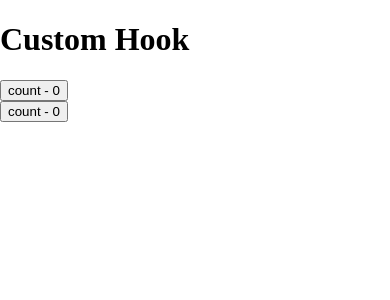
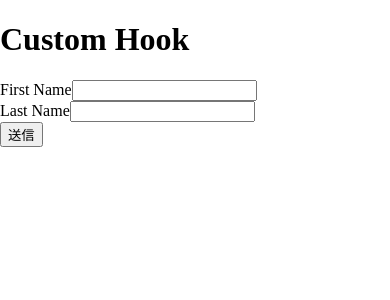
Before and after one commit to Pippippi3104/2020_React-Hooks-, a React Native app in the folder react-hooks/: screen / in a window 390 px wide. Shown: the top 300 px of the page. Built offline with nearby package versions, Linux system fonts and the light colour scheme.

Commit message:
# finish editing lesson23

```diff
--- a/react-hooks/App.js
+++ b/react-hooks/App.js
@@ -1,5 +1,22 @@
 /* Section11 */
 import React from "react";
+import "./App.css";
+import Form from "./component_sec09-10-11/Form";
+
+function App() {
+  return (
+    <div className="App">
+      <h1>Custom Hook</h1>
+       <Form />
+    </div>
+  );
+};
+
+export default App;
+
+
+/* Section11 */
+/* import React from "react";
 import "./App.css";
 import DocTitleUpdateOne from "./component_sec09-10-11/DocTitleUpdateOne";
 import DocTitleUpdateTwo from "./component_sec09-10-11/DocTitleUpdateTwo";
@@ -14,7 +31,7 @@ function App() {
   );
 };
 
-export default App;
+export default App; */
 
 
 /* Section10 */
--- /dev/null
+++ b/react-hooks/component_sec09-10-11/Form.js
@@ -0,0 +1,41 @@
+import React, { useState } from 'react'
+import useInput from '../hooks/useInput'
+
+function Form() {
+
+    const [firstName, bindFirstName, resetFirstName] = useInput("")
+    const [lastName, bindLastName, resetLastName] = useInput("")
+
+    const handleSubmit = e => {
+        e.preventDefault()
+        alert(`こんにちは ${firstName} ${lastName}`)
+        resetFirstName()
+        resetLastName()
+    }
+
+    return (
+        <div>
+            <form onSubmit={handleSubmit}>
+                <div>
+                    <label>First Name</label>
+                    <input
+                        type="text"
+                        value={firstName}
+                        {...bindFirstName}
+                    />
+                </div>
+                <div>
+                    <label>Last Name</label>
+                    <input
+                        type="text"
+                        value={lastName}
+                        {...bindLastName}
+                    />
+                </div>
+                <button type="submit">送信</button>
+            </form>
+        </div>
+    )
+}
+
+export default Form
--- /dev/null
+++ b/react-hooks/hooks/useInput.js
@@ -0,0 +1,16 @@
+import { useState } from 'react'
+
+function useInput(initialValue) {
+    const [value, setValue] = useState(initialValue)
+    const reset = () => {
+        setValue(initialValue)
+    }
+    const bind = {
+        onChange: e => {
+            setValue(e.target.value)
+        }
+    }
+    return [value, bind, reset]
+}
+
+export default useInput
```
